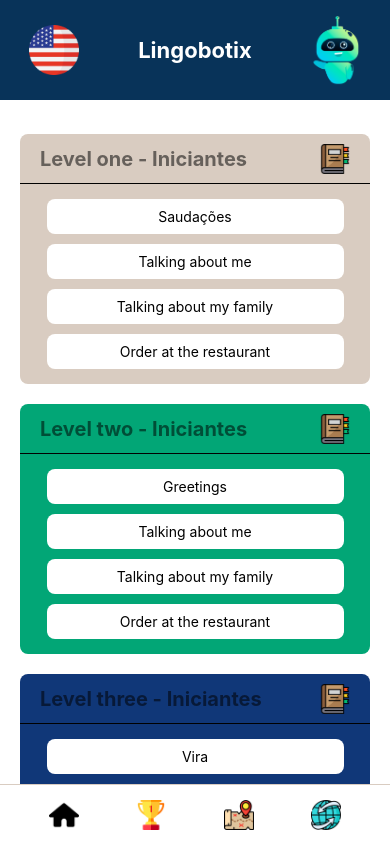
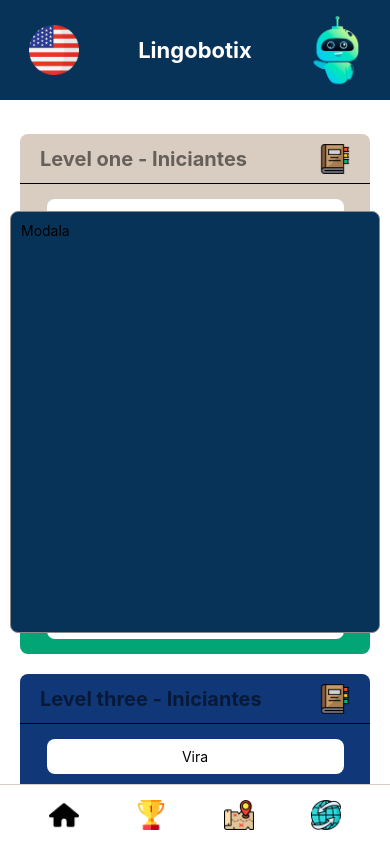
Before and after one commit to zezerinomattos/Lingobotix_app, a React Native app: screen /Home in a window 390 px wide. Both pictures are taken after a click on the element 335 px from the left and 158 px from the top of the page. Shown: the top 868 px of the page. Built offline with nearby package versions, Linux system fonts and the light colour scheme.

Commit message:
Estrutura do modal criada, já está ativando e desativando o modal.

```diff
--- a/src/components/ListLevel/index.tsx
+++ b/src/components/ListLevel/index.tsx
@@ -14,16 +14,17 @@
         buttonThree: string;
         buttonFour: string;
     };
+    onPress: () => void;
 }
 
-export function ListLevel({ data }: LevelProps){
+export function ListLevel({ data, onPress }: LevelProps){
 
     return(
         <View style={[styles.container, {backgroundColor: data.style}]}>
             <View style={styles.titleContainer}>
                 <Text style={styles.textTitle}>{data.title}</Text>
 
-                <TouchableOpacity >
+                <TouchableOpacity onPress={onPress}>
                     <Image source={require('../../images/book.png')} style={{width: 30}} resizeMode="contain"  />
                 </TouchableOpacity>
             </View>
--- /dev/null
+++ b/src/components/ModalInformation/index.tsx
@@ -0,0 +1,22 @@
+import React from 'react';
+import { View, Text, TouchableOpacity, Dimensions } from 'react-native';
+
+// MY IMPORTS
+import styles from './styles';
+
+interface ModalInfoProps {
+    handleCloseModal: () => void;
+}
+
+export function ModalInformation({ handleCloseModal }: ModalInfoProps){
+
+    const { width: WIDTH, height: HEIGHT } = Dimensions.get('window');
+
+    return(
+        <TouchableOpacity style={styles.container} onPress={handleCloseModal}>
+            <View style={[styles.content, {width: WIDTH - 20, height: HEIGHT / 2}]}>
+                <Text style={styles.titleText}>Modala</Text>
+            </View>
+        </TouchableOpacity>
+    );
+}
--- /dev/null
+++ b/src/components/ModalInformation/styles.tsx
@@ -0,0 +1,21 @@
+import { StyleSheet } from 'react-native';
+
+const styles = StyleSheet.create({
+    container: {
+        flex: 1,
+        justifyContent: 'center',
+        alignItems: 'center'
+    },
+    content: {
+        backgroundColor: '#083359',
+        borderWidth: 1,
+        borderColor: '#8a8a8a',
+        borderRadius: 8,
+        padding: 10
+    },
+    titleText: {
+
+    }
+});
+
+export default styles;
--- a/src/pages/Home/index.tsx
+++ b/src/pages/Home/index.tsx
@@ -1,11 +1,12 @@
 import React, {useState} from 'react';
-import { View, Text, ScrollView, SafeAreaView, FlatList  } from 'react-native';
+import { View, Text, FlatList, Modal  } from 'react-native';
 
 // MY IMPORTS
 import styles from './styles';
 import { Header } from '../../components/Header';
 import { Footer } from '../../components/Footer';
 import { ListLevel } from '../../components/ListLevel';
+import { ModalInformation } from '../../components/ModalInformation';
 
 type LevelProps = {
     id: string;
@@ -18,7 +19,7 @@
 }
 
 export default function Home(){
-
+    // CONTROLE LISTLEVEL
     const [level, setLevel] = useState<LevelProps[]>([
         {id:'1', title: 'Level one - Iniciantes', style: '#D9CCC1', buttonOne: 'Saudações', buttonTwo: 'Talking about me', buttonThree: 'Talking about my family', buttonFour: 'Order at the restaurant'},
 
@@ -29,6 +30,13 @@
         {id: '4', title: 'Level four - Iniciantes', style: '#E3371E', buttonOne: 'Vira', buttonTwo: 'Vira', buttonThree: 'Vira', buttonFour: 'Vira'},
     ]);
 
+    const [modalInformationVisible, setModalInformationVisible] = useState(false);
+
+    // FUNÇÃO DE ONPRESS DO BOTÃO DE INFORMAÇÃO DO NIVEL
+    function handleInformationButton(){
+        setModalInformationVisible(true);
+    }
+
     return(
         <View style={styles.container}>
             <Header />
@@ -38,9 +46,15 @@
                 style={styles.listLevel}
                 data={level}
                 keyExtractor={(item) => item.id}
-                renderItem={({ item }) => <ListLevel data={item} />}
+                renderItem={({ item }) => <ListLevel data={item} onPress={handleInformationButton} />}
                 contentContainerStyle={styles.listContent}
             />
+
+            <Modal transparent={true} visible={modalInformationVisible} animationType='fade'>
+                <ModalInformation
+                    handleCloseModal = {() => setModalInformationVisible(false)}
+                />
+            </Modal>
 
             <Footer />
         </View>
```
